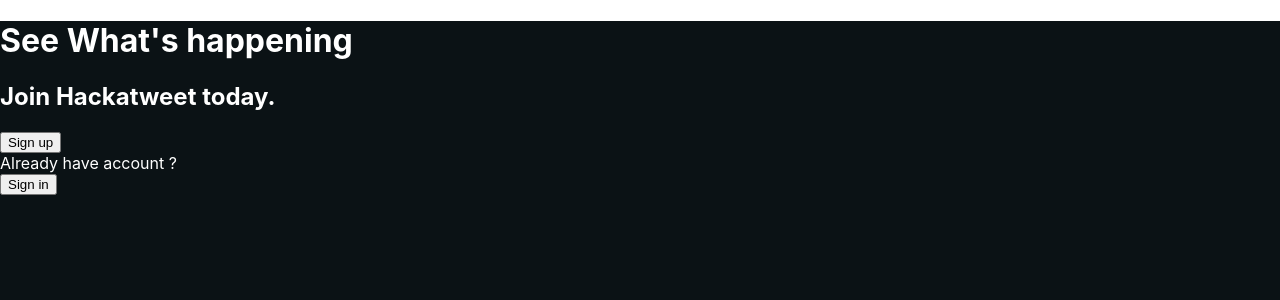
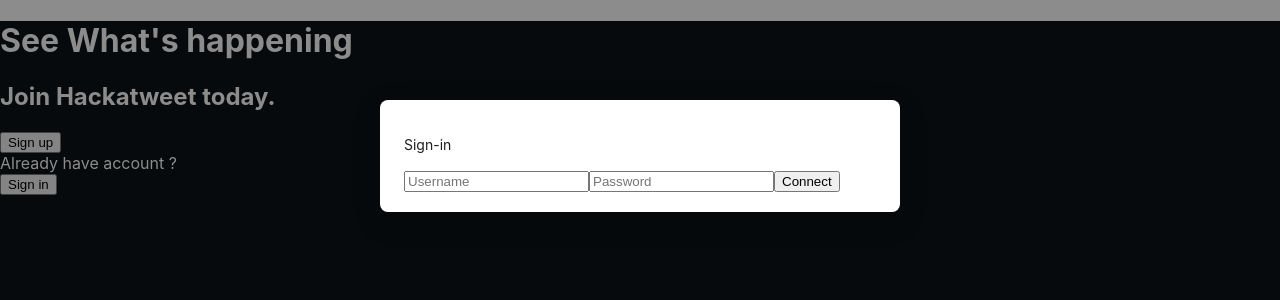
Before and after one commit to chloeho97/hackatweet-front, a Next.js app: page /login in a window 1280 px wide. Both pictures are taken after a click on the button "Sign in". Shown: the top 300 px of the page. Built offline with nearby package versions, Linux system fonts and the light colour scheme.

Commit message:
fix Signup and signin modals

```diff
--- a/components/Login.js
+++ b/components/Login.js
@@ -1,26 +1,15 @@
 import styles from "../styles/login.module.css";
 import { useSelector } from "react-redux";
 import { useState } from "react";
-import { FontAwesomeIcon } from "@fortawesome/react-fontawesome";
-import { faUser, faXmark } from "@fortawesome/free-solid-svg-icons";
 import { Modal } from "antd";
-import Link from "next/link";
-import { useDispatch } from "react-redux";
 import SignUp from "./SignUp";
+import SignIn from "./SignIn";
 
 function Login() {
-  const dispatch = useDispatch();
   const user = useSelector((state) => state.users.value);
 
   const [isSignUpModalVisible, setIsSignUpModalVisible] = useState(false);
   const [isSignInModalVisible, setIsSignInModalVisible] = useState(false);
-
-  // const [signUpUsername, setSignUpUsername] = useState("");
-  // const [signUpFirstname, setSignUpFirstname] = useState("");
-  // const [signUpPassword, setSignUpPassword] = useState("");
-
-  // const [signInUsername, setSignInUsername] = useState("");
-  // const [signInPassword, setSignInPassword] = useState("");
 
   const showSignUpModal = () => {
     setIsSignUpModalVisible(true);
@@ -30,38 +19,14 @@
     setIsSignInModalVisible(true);
   };
 
-  if (!user.token) {
-    //   let signInmodalContent;
-    //   if (!user.token) {
-    //     signInmodalContent = (
-    //       <div className={styles.registerContainer}>
-    //         <div className={styles.registerSection}>
-    //           <p>Sign-up</p>
-    //           <input
-    //             type="text"
-    //             placeholder="Username"
-    //             id="signInUsername"
-    //             onChange={(e) => setSignInUsername(e.target.value)}
-    //             value={signUpUsername}
-    //           />
-
-    //           <input
-    //             type="password"
-    //             placeholder="Password"
-    //             id="signInPassword"
-    //             onChange={(e) => setSignInPassword(e.target.value)}
-    //             value={signUpPassword}
-    //           />
-    //           <button id="register" onClick={() => handleRegister()}>
-    //             Register
-    //           </button>
-    //         </div>
-    //       </div>
-    //     );
-
   let signupModalContent;
   if (!user.token) {
     signupModalContent = <SignUp />;
+
+    let signInModalContent;
+    if (!user.token) {
+      signInModalContent = <SignIn />;
+    }
 
     return (
       <div className={styles.loginRight}>
@@ -92,7 +57,7 @@
           </div>
         )}
 
-          {/* {isSignInModalVisible && (
+        {isSignInModalVisible && (
           <div id="react-modals">
             <Modal
               getContainer="#react-modals"
@@ -101,14 +66,13 @@
               closable={false}
               footer={null}
             >
-                {signInmodalContent}
+              {signInModalContent}
             </Modal>
           </div>
-          )} */}
+        )}
       </div>
     );
   }
 }
-}
 
 export default Login;
--- a/components/SignIn.js
+++ b/components/SignIn.js
@@ -1,13 +1,12 @@
 import { useState } from "react";
 import { useDispatch } from "react-redux";
-import { login } from "../reducers/user";
+import { login } from "../reducers/users";
 import styles from "../styles/login.module.css";
 
 function SignIn() {
   const dispatch = useDispatch();
 
   const [signInUsername, setSignInUsername] = useState("");
-  const [signUpFirstname, setSignUpFirstname] = useState("");
   const [signInPassword, setSignInPassword] = useState("");
 
   const handleConnection = () => {
--- a/reducers/users.js
+++ b/reducers/users.js
@@ -1,26 +1,27 @@
-import { createSlice } from '@reduxjs/toolkit';
+import { createSlice } from "@reduxjs/toolkit";
 
 const initialState = {
-	value: { token: null, username: null, firstname : null },
+  value: { token: null, username: null, firstname: null },
 };
 
 export const usersSlice = createSlice({
-	name: 'users',
+  name: "users",
   initialState,
   reducers: {
-	login : (state, action) => {
-			state.value.push({
-				firstname : action.payload.firstname,
-				username : action.payload.username,
-				token : action.payload.token,
-				});
+    login: (state, action) => {
+      state.value = {
+        firstname: action.payload.firstname,
+        username: action.payload.username,
+        token: action.payload.token,
+      };
     },
     logout: (state) => {
       state.value.token = null;
       state.value.username = null;
       state.value.firstname = null;
-	}},
+    },
+  },
 });
 
-export const { login , logout } = usersSlice.actions;
+export const { login, logout } = usersSlice.actions;
 export default usersSlice.reducer;
```
Lines whose indentation alone changed are shown as unchanged.
